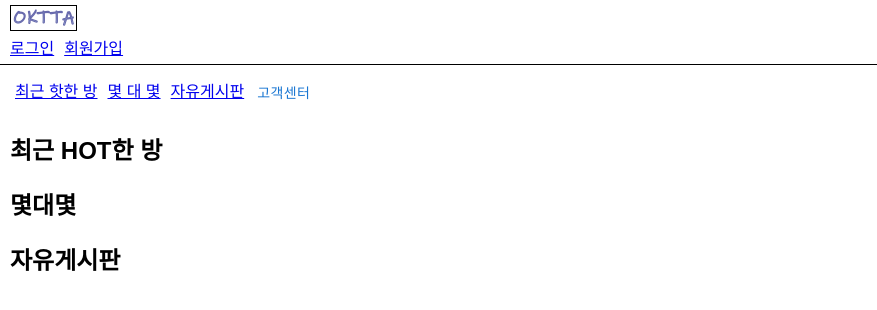
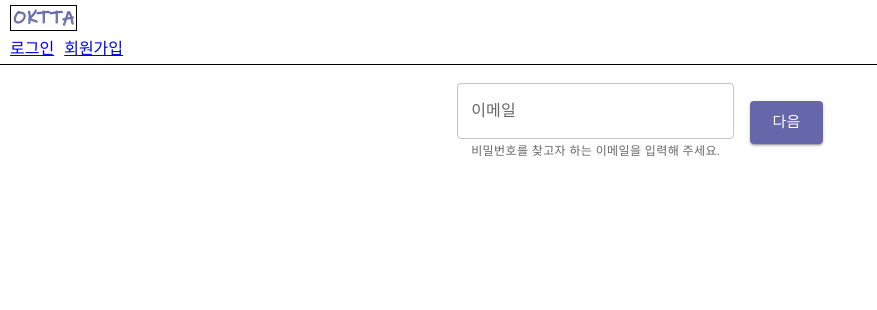
Before and after one commit to JuKyYoon/Oktta, a React app in the folder frontend/: page /user/pwInquiry in a window 1280 px wide. Shown: the top 310 px of the page, without its empty margins (0-877 px from the left). Built offline with nearby package versions, Linux system fonts and the light colour scheme.

Commit message:
feat: add login page and password find page

```diff
--- a/frontend/src/index.js
+++ b/frontend/src/index.js
@@ -6,7 +6,6 @@ import { BrowserRouter } from 'react-router-dom';
 import App from './App';
 import rootReducer from './modules';
 import './styles/App.css';
-import './styles/Nav.css';
 
 const store = createStore(rootReducer);
 
--- /dev/null
+++ b/frontend/src/pages/Login.js
@@ -0,0 +1,76 @@
+import { TextField } from '@mui/material';
+import { Box } from '@mui/material';
+import { Button } from '@mui/material';
+import Link from '@mui/material/Link';
+import { createTheme, ThemeProvider } from '@mui/material/styles';
+import React from 'react';
+
+
+
+const theme = createTheme({
+    palette: {
+        veryperi: {
+            main: '#6667AB',
+            contrastText: '#fff',
+        },
+    },
+});
+
+function Login() {
+    // 이메일 입력 부분
+    const [email, setEmail] = React.useState('');
+    const emailChange = (event) => {
+        setEmail(event.target.value);
+    };
+
+    // 비밀번호 입력 부분
+    const [password, setPassword] = React.useState('');
+    const passwordChange = (event) => {
+        setPassword(event.target.value);
+    };
+
+    // 임시 출력 부분
+    const print = () => {
+        console.log(email)
+        console.log(password)
+    }
+
+    return (
+        <>
+            <div className='loginform'>
+                <Box
+                    sx={{
+                        '& > :not(style)': { m: 1, width: '25ch' },
+                    }}
+                >
+                    <TextField
+                        label="이메일"
+                        value={email}
+                        onChange={emailChange}
+                    />
+                    <br />
+                    <TextField
+                        label="비밀번호"
+                        type="password"
+                        value={password}
+                        onChange={passwordChange}
+                        autoComplete="current-password"
+                    />
+                    <br />
+                    <ThemeProvider theme={theme}>
+                        <Button variant="contained" color="veryperi" onClick={print}>로그인</Button>
+                    </ThemeProvider>
+                    <br />
+                    {/* 임시 소셜 로그인 */}
+                    <Link href="#" underline="none">네이버</Link>
+                    <Link href="#" underline="none">카카오</Link>
+                    <Link href="#" underline="none">구글</Link>
+                    <br />
+                    <Link href="pwInquiry" underline="none">비밀번호 찾기</Link>
+                    <Link href="#" underline="none">회원가입</Link>
+                </Box>
+            </div></>
+    );
+}
+
+export default Login;
--- /dev/null
+++ b/frontend/src/pages/PwInquiry.js
@@ -0,0 +1,94 @@
+import { TextField } from '@mui/material';
+import { Box } from '@mui/material';
+import { Button } from '@mui/material';
+import { createTheme, ThemeProvider } from '@mui/material/styles';
+import React from 'react';
+import Dialog from '@mui/material/Dialog';
+import DialogActions from '@mui/material/DialogActions';
+import DialogContent from '@mui/material/DialogContent';
+import DialogContentText from '@mui/material/DialogContentText';
+import DialogTitle from '@mui/material/DialogTitle';
+
+const theme = createTheme({
+    palette: {
+        veryperi: {
+            main: '#6667AB',
+            contrastText: '#fff',
+        },
+    },
+});
+
+function PwInquiry() {
+    // 이메일 입력 부분
+    const [email, setEmail] = React.useState('');
+    const emailUpdate = (event) => {
+        setEmail(event.target.value);
+    };
+    const print = () => {
+        console.log(email)
+    }
+
+    // 이메일 코드 입력 부분
+    const [open, setOpen] = React.useState(false);
+
+    const handleClickOpen = () => {
+        setOpen(true);
+    };
+
+    const handleClose = () => {
+        setOpen(false);
+    };
+
+
+    return (
+        <>
+            <div className='findpw'>
+                <Box
+                    sx={{
+                        display: 'flex',
+                        alignItems: 'center',
+                        '& > :not(style)': { m: 1 },
+                    }}
+                >
+                    <TextField
+                        helperText="비밀번호를 찾고자 하는 이메일을 입력해 주세요."
+                        label="이메일"
+                        type="email"
+                        value={email}
+                        onChange={emailUpdate}
+                    />
+                    <br />
+                    <ThemeProvider theme={theme}>
+                        {/* 유효한 이메일인지 확인 기능 넣어야 합니다. */}
+                        <Button variant="contained" color="veryperi" onClick={handleClickOpen} size="large">다음</Button>
+                    </ThemeProvider>
+
+                    {/* 이메일 코드 입력 부분 */}
+                    <Dialog open={open} onClose={handleClose}>
+                        <DialogTitle>코드 확인</DialogTitle>
+                        <DialogContent>
+                            <DialogContentText>
+                                이메일에 보낸 코드를 입력하세요.
+                            </DialogContentText>
+                            <TextField
+                                autoFocus
+                                margin="dense"
+                                label="이메일 코드"
+                                type="email"
+                                fullWidth
+                                variant="standard"
+                            />
+                        </DialogContent>
+                        <DialogActions>
+                            <Button onClick={handleClose}>취소</Button>
+                            {/* 코드 유효한지 확인 기능 넣어야 합니다. */}
+                            <Button onClick={handleClose}>확인</Button>
+                        </DialogActions>
+                    </Dialog>
+
+                </Box>
+            </div></>
+    );
+}
+
+export default PwInquiry;
--- a/frontend/src/routes/User.js
+++ b/frontend/src/routes/User.js
@@ -1,14 +1,16 @@
 import React from 'react';
 import { Route, Routes } from 'react-router-dom';
 import Home from '../pages/Home';
+import Login from '../pages/Login';
+import PwInquiry from '../pages/pwInquiry';
 
 const User = () => {
 
   return (
     <Routes>
       <Route path="signup" element={<Home />} />
-      <Route path="login" element={<Home />} />
-      <Route path="pwInquiry" element={<Home />} />
+      <Route path="login" element={<Login />} />
+      <Route path="pwInquiry" element={<PwInquiry />} />
       <Route path="myPage" element={<Home />} />
     </Routes>
   )
--- a/frontend/src/styles/App.css
+++ b/frontend/src/styles/App.css
@@ -1,3 +1,4 @@
+/* App css */
 body {
   margin: 0;
 }
@@ -13,3 +14,21 @@ a {
 * {
   font-family: sans-serif;
 }
+
+/* Nav css */
+nav {
+  border-bottom: 1px solid black;
+  padding: 5px;
+}
+
+.logo {
+  border: 1px solid black;
+  height: 1.5rem;
+}
+
+/* 로그인 입력 폼과 비밀번호 찾기 폼 정렬 */
+.loginform, .findpw {
+  display: flex;
+  align-items: center;
+  justify-content: center;
+}
--- a/frontend/src/styles/Nav.css
+++ /dev/null
@@ -1,9 +0,0 @@
-nav {
-  border-bottom: 1px solid black;
-  padding: 5px;
-}
-
-.logo {
-  border: 1px solid black;
-  height: 1.5rem;
-}
```
